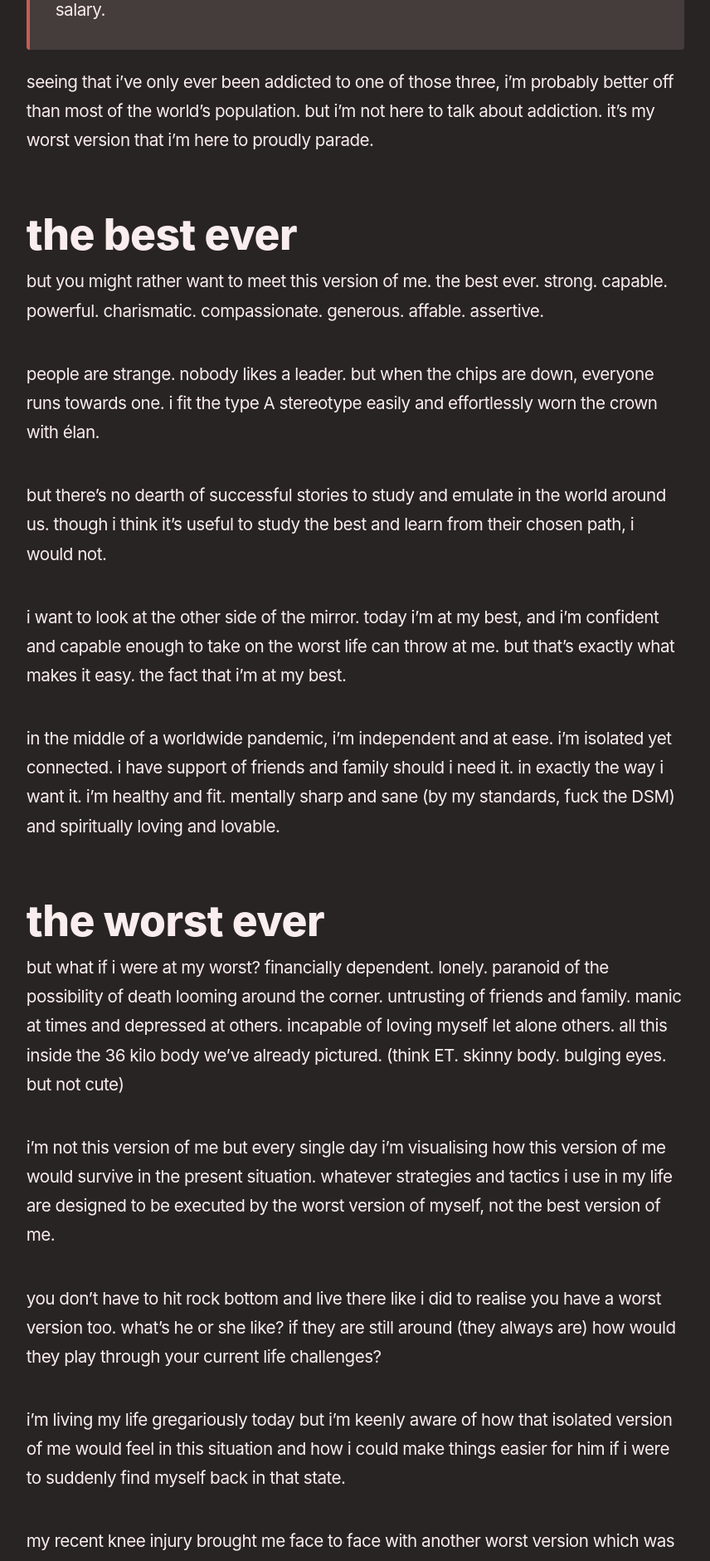
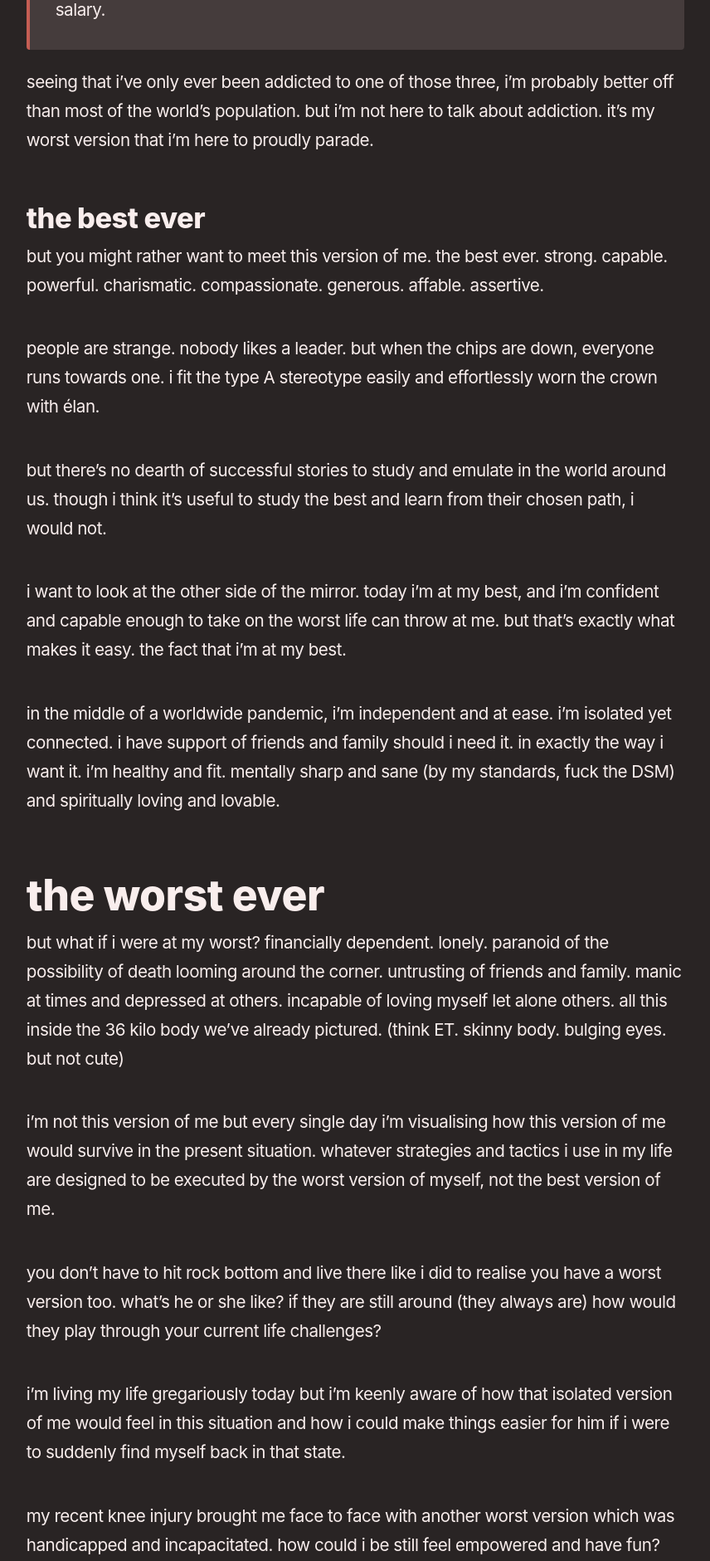
Before and after one commit to reddy2go/redgarden, a Jekyll site: the page built from _notes/best version worst version.md, in a window 1280 px wide. Shown: the part 820-2701 px from the top of the page at 83% size, without its empty margins (45-901 px from the left). Built offline with Jekyll 4.4.1, drawn with Linux system fonts in a browser that asks for light colours; some web fonts are replaced; Markdown is read by kramdown in place of the engine named in the settings.

Commit message:
auto commit

```diff
--- a/_notes/best version worst version.md
+++ b/_notes/best version worst version.md
@@ -13,8 +13,7 @@ if you were one of then you’d have done the same. this was me at my worst. roc
 
 seeing that i’ve only ever been addicted to one of those three, i’m probably better off than most of the world’s population. but i’m not here to talk about addiction. it’s my worst version that i’m here to proudly parade.
 
-## the best ever
-
+### the best ever
 but you might rather want to meet this version of me. the best ever. strong. capable. powerful. charismatic. compassionate. generous. affable. assertive.
 
 people are strange. nobody likes a leader. but when the chips are down, everyone runs towards one. i fit the type A stereotype easily and effortlessly worn the crown with élan.
```
